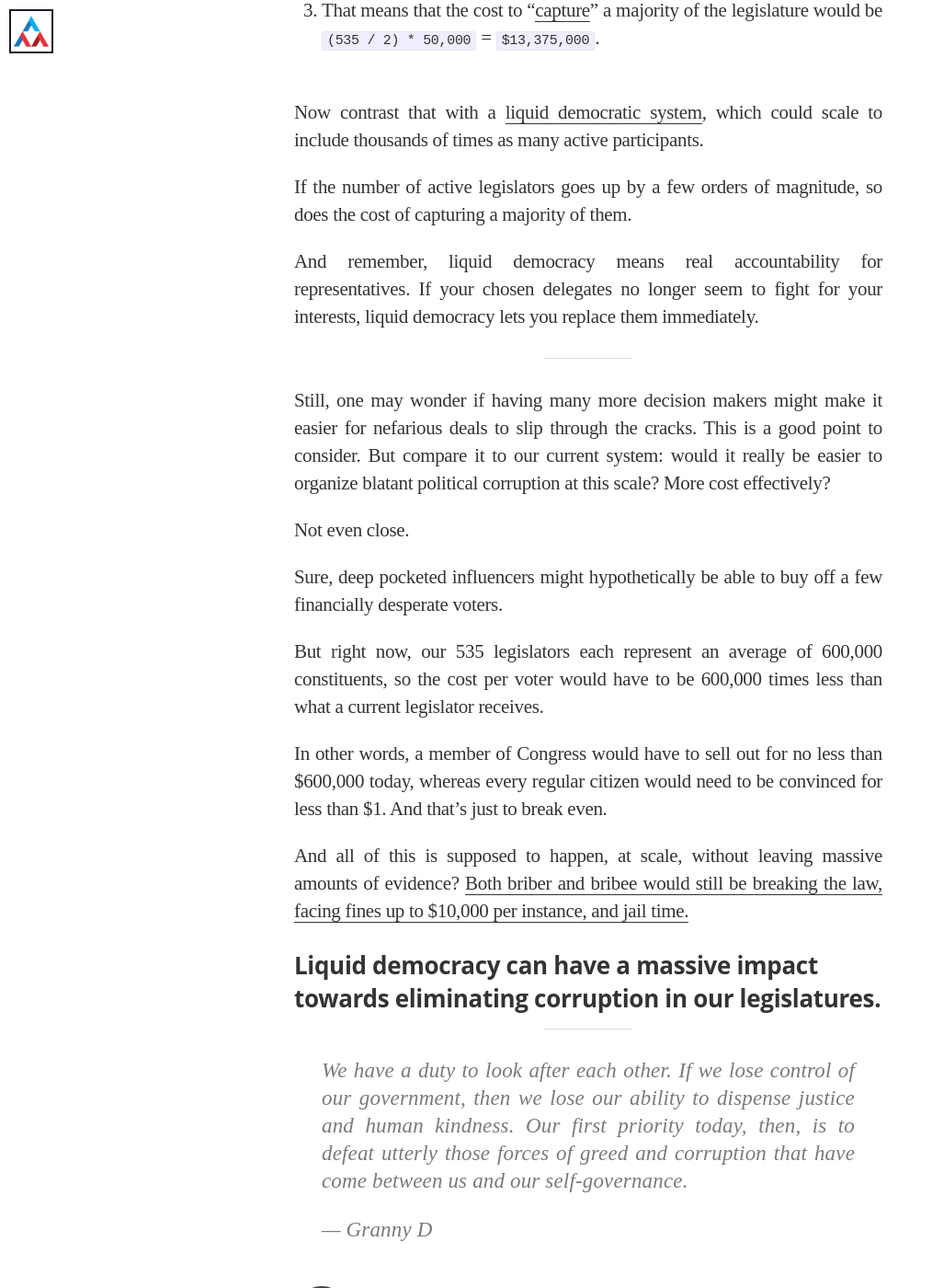
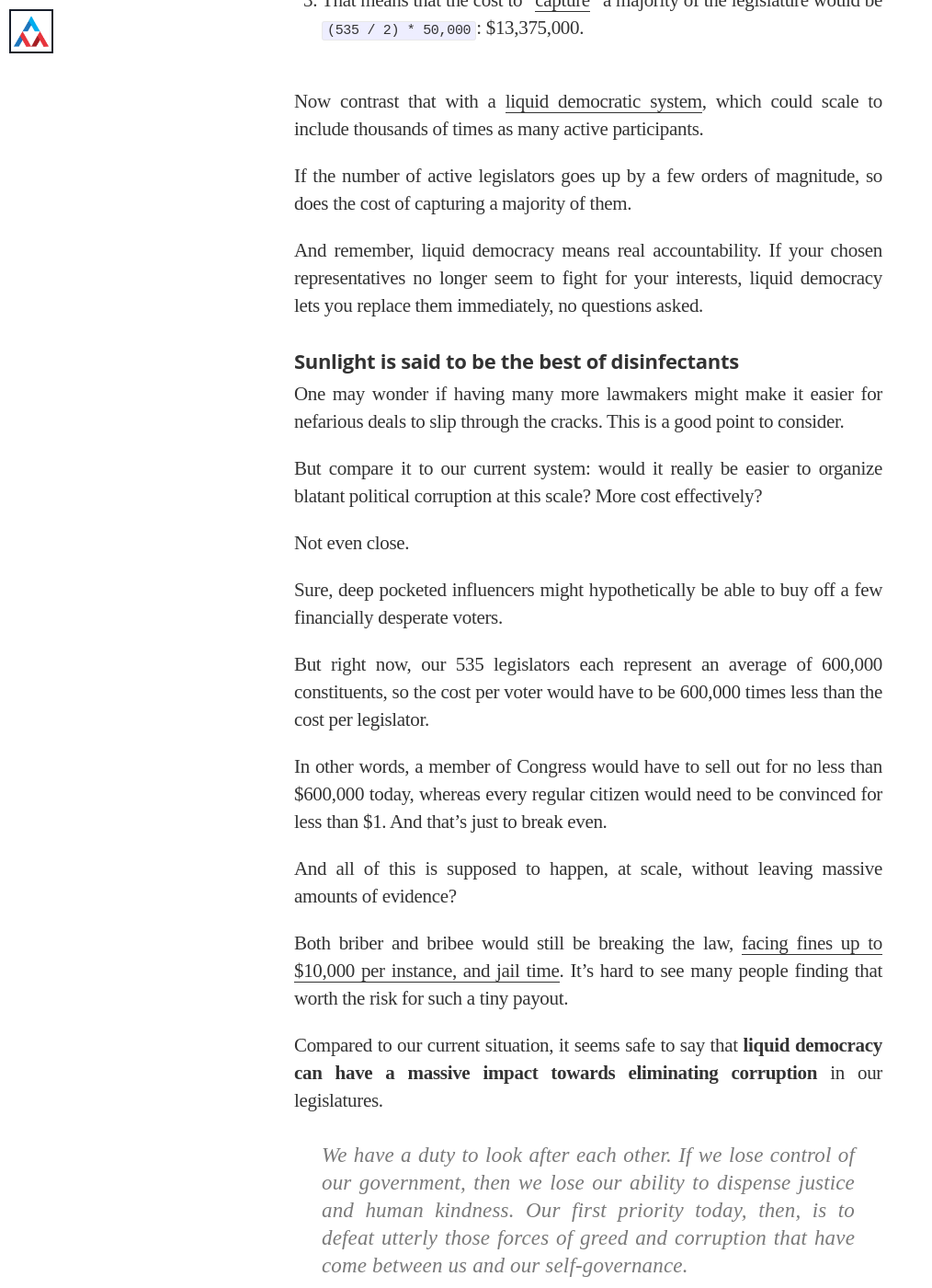
Before and after one commit to voteliquid/blog, a Jekyll site: the page built from _posts/2017-10-23-democracy-vs-corruption.md, in a window 1280 px wide and 1400 px high, scrolled down 2902 px. Shown: the whole window at 92% size, without its empty margins (0-1014 px from the left). Built offline with Jekyll 4.4.1, drawn with Linux system fonts in a browser that asks for light colours; nearby versions of some CDN libraries; some web fonts are replaced; some of the changed text lies outside the part shown.

Commit message:
Tweak a few posts now that these are being emailed to every new signup

```diff
--- a/_posts/2017-10-23-democracy-vs-corruption.md
+++ b/_posts/2017-10-23-democracy-vs-corruption.md
@@ -13,7 +13,7 @@ Democratic corruption is when an elected leader betrays their responsibilities,
 
 Unfortunately, most Americans consistently report perceiving [widespread government corruption](http://www.gallup.com/poll/185759/widespread-government-corruption.aspx):
 
-### Is corruption widespread throughout the government in this country, or not?
+#### Is corruption widespread throughout the government in this country, or not?
 
 ![](/assets/article_images/2017-08-27-democracy-vs-corruption/gallup-is-corruption-widespread.jpg)
 
@@ -46,7 +48,7 @@ investment, human capital accumulation, and total factor productivity. Moreover,
 corruption affects virtually all state functions, distrust of government can become so pervasive that it
 can lead to violence, civil strife, and conflict, with devastating social and economic implications.
 
-### But a liquid democratic legislature could be orders-of-magnitude more resistant to corruption.
+#### But a liquid democratic legislature could be orders-of-magnitude more resistant to corruption.
 
 Consider this:
 
@@ -54,31 +56,33 @@ Consider this:
 
 1. Let's assume, for simple analysis, that buying enough influence to tip one member's vote on one issue costs $50,000.
 
-1. That means that the cost to "[capture](https://en.wikipedia.org/wiki/Regulatory_capture)" a majority of the legislature would be `(535 / 2) * 50,000` = `$13,375,000`.
+1. That means that the cost to "[capture](https://en.wikipedia.org/wiki/Regulatory_capture)" a majority of the legislature would be `(535 / 2) * 50,000`: $13,375,000.
 
 Now contrast that with a [liquid democratic system](/2016/09/21/what-is-liquid-democracy/), which could scale to include thousands of times as many active participants.
 
 If the number of active legislators goes up by a few orders of magnitude, so does the cost of capturing a majority of them.
 
-And remember, liquid democracy means real accountability for representatives. If your chosen delegates no longer seem to fight for your interests, liquid democracy lets you replace them immediately.
+And remember, liquid democracy means real accountability. If your chosen representatives no longer seem to fight for your interests, liquid democracy lets you replace them immediately, no questions asked.
 
-------------
+#### Sunlight is said to be the best of disinfectants
 
-Still, one may wonder if having many more decision makers might make it easier for nefarious deals to slip through the cracks. This is a good point to consider. But compare it to our current system: would it really be easier to organize blatant political corruption at this scale? More cost effectively?
+One may wonder if having many more lawmakers might make it easier for nefarious deals to slip through the cracks. This is a good point to consider.
+
+But compare it to our current system: would it really be easier to organize blatant political corruption at this scale? More cost effectively?
 
 Not even close.
 
 Sure, deep pocketed influencers might hypothetically be able to buy off a few financially desperate voters.
 
-But right now, our 535 legislators each represent an average of 600,000 constituents, so the cost per voter would have to be 600,000 times less than what a current legislator receives.
+But right now, our 535 legislators each represent an average of 600,000 constituents, so the cost per voter would have to be 600,000 times less than the cost per legislator.
 
 In other words, a member of Congress would have to sell out for no less than $600,000 today, whereas every regular citizen would need to be convinced for less than $1. And that's just to break even.
 
-And all of this is supposed to happen, at scale, without leaving massive amounts of evidence? [Both briber and bribee would still be breaking the law, facing fines up to $10,000 per instance, and jail time.](https://www.law.cornell.edu/uscode/text/18/597)
+And all of this is supposed to happen, at scale, without leaving massive amounts of evidence?
 
-### Liquid democracy can have a massive impact towards eliminating corruption in our legislatures.
+Both briber and bribee would still be breaking the law, [facing fines up to $10,000 per instance, and jail time](https://www.law.cornell.edu/uscode/text/18/597). It's hard to see many people finding that worth the risk for such a tiny payout.
 
-------------
+Compared to our current situation, it seems safe to say that **liquid democracy can have a massive impact towards eliminating corruption** in our legislatures.
 
 > We have a duty to look after each other. If we lose control of our government, then we lose our ability to dispense justice and human kindness. Our first priority today, then, is to defeat utterly those forces of greed and corruption that have come between us and our self-governance.
 >
```
Also changed, not shown: other parts of _posts/2017-10-23-democracy-vs-corruption.md (+7 -5 lines), _posts/2016-09-21-what-is-liquid-democracy.md (+7 -5 lines), _posts/2016-10-13-dont-care-about-politics.md (+1 -1 lines).
